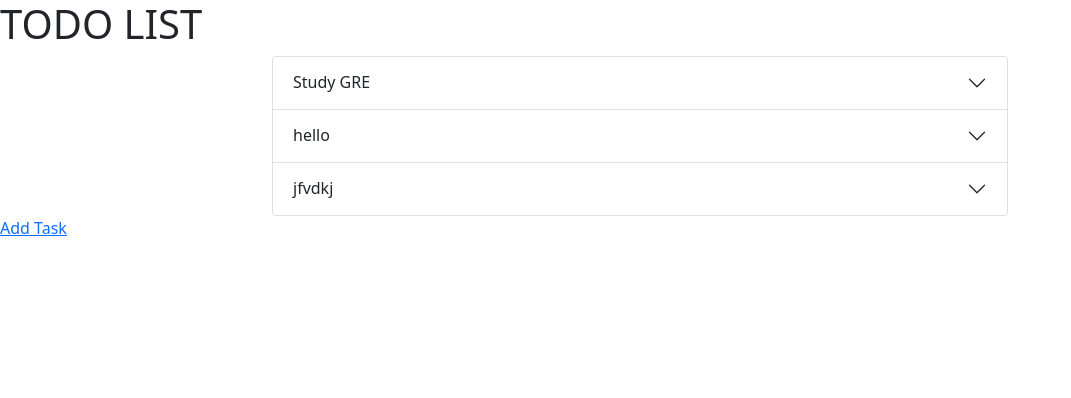
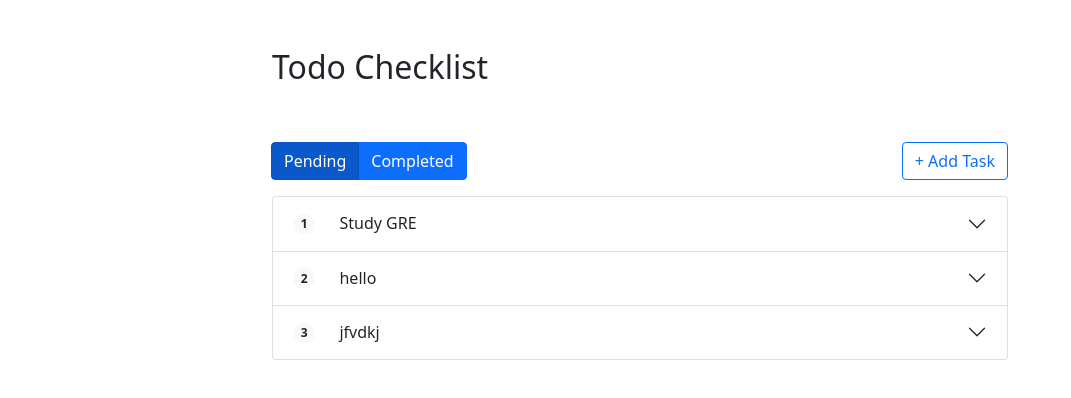
Before and after one commit to JoelMathewC/todoList-ReactApp, a React (Create React App) app: page / in a window 1280 px wide. Shown: the top 398 px of the page, without its empty margins (0-1071 px from the left). Built offline with nearby package versions, Linux system fonts and the light colour scheme; data requests are answered from the project's data file.

Commit message:
Home Page Completed

```diff
--- a/src/components/Home.js
+++ b/src/components/Home.js
@@ -1,17 +1,64 @@
 import useFetch from "./hooks/useFetch";
 import TaskList from "./TaskList";
 import { Link } from "react-router-dom";
+import Container from 'react-bootstrap/Container';
+import Col from 'react-bootstrap/Col';
+import Row from 'react-bootstrap/Row';
+import Button from 'react-bootstrap/Button';
+import DropdownButton from 'react-bootstrap/DropdownButton';
+import Dropdown from 'react-bootstrap/Dropdown';
+import ToggleButton from 'react-bootstrap/ToggleButton';
+import ToggleButtonGroup from 'react-bootstrap/ToggleButtonGroup';
 
 const Home = () => {
 
     const {data: tasks, isPending, error} = useFetch('http://localhost:8000/tasks');
 
-    return ( <div>
-        {error && <div>{error}</div>}
-        {isPending && <div>Loading...</div>}
-        {tasks && <TaskList tasks={tasks}/>}
-        <Link to="/create">Add Task</Link>
-    </div> );
+    return (
+        <div>
+            {error && <div>{error}</div>}
+            {isPending && <div>Loading...</div>}
+
+
+            <Container>
+                <div className="pb-3">
+                <Row className="justify-content-sm-center">
+                    <Col xs={4}>
+                        <div className="text-start">
+                        <ToggleButtonGroup type="checkbox" defaultValue={[1]}>
+                            <ToggleButton id="tbg-check-1" value={1}>
+                                Pending
+                            </ToggleButton>
+                            <ToggleButton id="tbg-check-2" value={2}>
+                                Completed
+                            </ToggleButton>
+                        </ToggleButtonGroup>
+                        </div>
+                    </Col>
+                    <Col xs={4}>
+                        <div className="text-end">
+                        <Button variant="outline-primary">+ Add Task</Button>
+                        </div>
+                    </Col>
+                </Row>
+                </div>
+
+                <Row className="justify-content-sm-center">
+                    <Col xs={8}>
+                        {tasks && <TaskList tasks={tasks}/>}
+                    </Col>
+                </Row>
+            </Container>
+
+        </div>
+
+    );
 }
 
 export default Home;
+
+{/* <Link to="/create">Add Task</Link> */}
+
+// <div className="pb-3">
+        //     <Button variant="outline-primary">+ Add Task</Button>
+        // </div>
--- a/src/components/Navbar.js
+++ b/src/components/Navbar.js
@@ -1,16 +1,19 @@
-
+import Container from 'react-bootstrap/Container';
+import Col from 'react-bootstrap/Col';
+import Row from 'react-bootstrap/Row';
 
 const NavBar = () => {
 
 
 
     return (
-       <div>
-        <div>
-                <h1>TODO LIST</h1>
-        </div>
-    </div>
-
+        <Container className="mt-5 mb-5">
+                <Row className="justify-content-sm-center">
+                    <Col xs={8}>
+                        <h2>Todo Checklist</h2>
+                    </Col>
+                </Row>
+        </Container>
     );
 }
 
--- a/src/components/TaskList.js
+++ b/src/components/TaskList.js
@@ -3,15 +3,14 @@ import Accordion from 'react-bootstrap/Accordion';
 import Container from 'react-bootstrap/Container';
 import Col from 'react-bootstrap/Col';
 import Row from 'react-bootstrap/Row';
-import FormCheck from 'react-bootstrap/FormCheck';
 import Button from 'react-bootstrap/Button';
+import Badge from 'react-bootstrap/Badge';
+
 
 
 const TaskList = ({tasks}) => {
     return (
-        <Container>
-            <Row className="justify-content-sm-center">
-            <Col xs={8}>
+
 
                 <Accordion defaultActiveKey="0">
                 {
@@ -20,7 +19,10 @@ const TaskList = ({tasks}) => {
 
 
                                     <Accordion.Header>
-                                        {task.title}
+                                        <div className="pe-4">
+                                            <Badge pill bg="light" text="dark">{task.id}</Badge>
+                                        </div>
+                                            {task.title}
                                     </Accordion.Header>
 
 
@@ -46,9 +48,7 @@ const TaskList = ({tasks}) => {
                     ))
                 }
                 </Accordion>
-            </Col>
-            </Row>
-        </Container>
+
      );
 }
 
```
